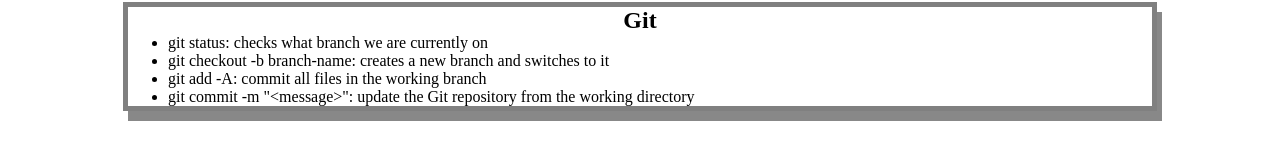
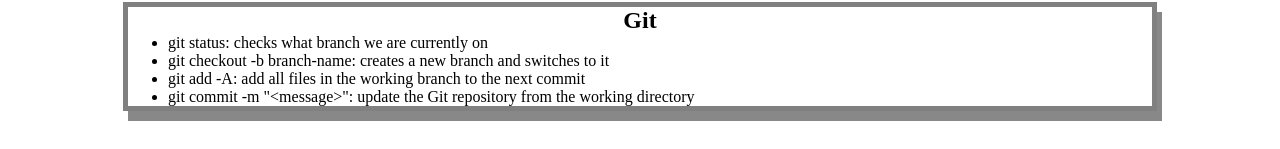
Before and after one commit to LuckySal/prework-study-guide, a plain HTML site: page index.html in a window 1280 px wide. Shown: the part 384-533 px from the top of the page. Drawn offline with Linux system fonts and the light colour scheme.

Commit message:
fixed a typo in the home page

```diff
--- a/index.html
+++ b/index.html
@@ -35,7 +35,7 @@
         <ul>
           <li>git status: checks what branch we are currently on</li>
           <li>git checkout -b branch-name: creates a new branch and switches to it</li>
-          <li>git add -A: commit all files in the working branch</li>
+          <li>git add -A: add all files in the working branch to the next commit</li>
           <li>git commit -m "&lt;message&gt;": update the Git repository from the working directory</li>
         </ul>
       </section>
```
